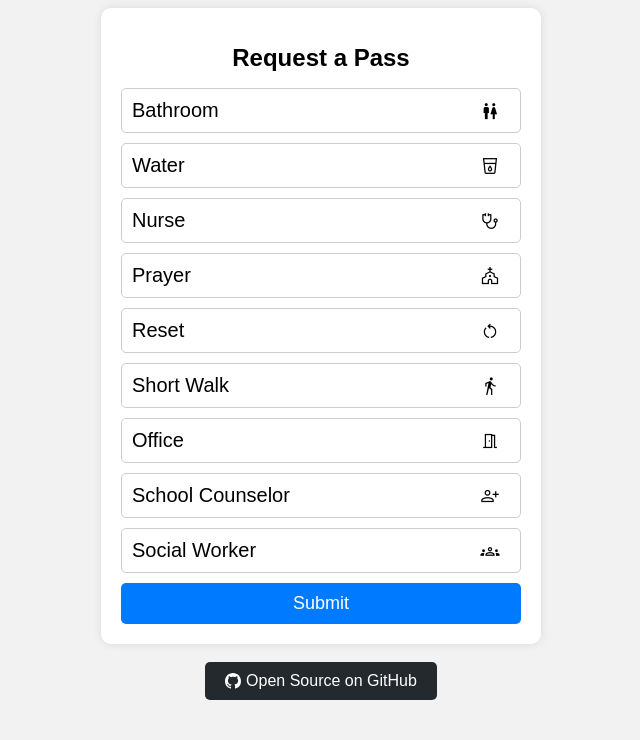
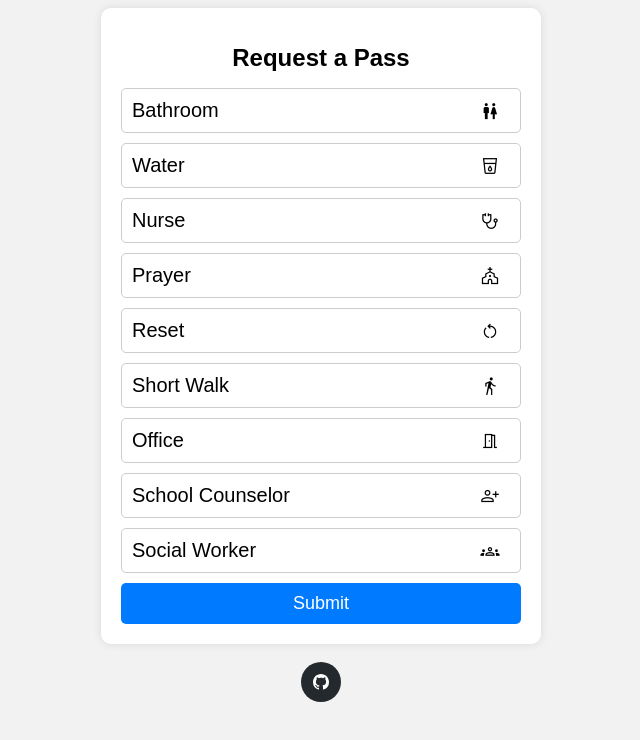
Before and after one commit to LinosTheDev/bluepass, a plain HTML site: page request/index.html in a window 1280 px wide. Shown: the whole page, without its empty margins (319-959 px from the left). Drawn offline with nearby package versions, Linux system fonts and the light colour scheme.

Commit message:
Update index.html

```diff
--- a/request/index.html
+++ b/request/index.html
@@ -81,21 +81,23 @@
 .github-button {
   display: inline-flex;
   align-items: center;
+  justify-content: center; /* Add this line to center the content horizontally and vertically */
   background-color: #24292e; /* GitHub's primary color */
   color: #ffffff;
   border: none;
-      padding: 10px 20px;
+  width: 40px; /* Set a fixed width and height to create a perfect circle */
+  height: 40px;
   font-size: 16px;
-      border-radius: 5px;
+  border-radius: 50%;
   text-decoration: none;
   font-family: Arial, sans-serif; /* Set the font to Arial */
 }
+
 
     /* Style for the GitHub logo */
     .github-logo {
       width: 16px; /* Adjust the width to fit the text height */
       height: 16px; /* Set the height to match the text height */
-      margin-right: 5px;
       fill: #ffffff;
     }
     </style>
@@ -148,7 +150,6 @@
         <svg class="github-logo" xmlns="http://www.w3.org/2000/svg" viewBox="0 0 16 16">
           <path d="M8 0c4.42 0 8 3.58 8 8a8.013 8.013 0 0 1-5.45 7.59c-.4.08-.55-.17-.55-.38 0-.27.01-1.13.01-2.2 0-.75-.25-1.23-.54-1.48 1.78-.2 3.65-.88 3.65-3.95 0-.88-.31-1.59-.82-2.15.08-.20.36-1.02-.08-2.12 0 0-.67-.22-2.2.82-.64-.18-1.32-.27-2-.27-.68 0-1.36.09-2 .27-1.53-1.03-2.20-.82-2.20-.82-.44 1.10-.16 1.92-.08 2.12-.51.56-.82 1.28-.82 2.15 0 3.06 1.86 3.75 3.64 3.95-.23.20-.44.55-.51 1.07-.46.21-1.61.55-2.33-.66-.15-.24-.6-.83-1.23-.82-.67.01-.27.38.01.53.34.19.73.90.82 1.13.16.45.68 1.31 2.69.94 0 .67.01 1.3.01 1.49 0 .21-.15.45-.55.38A7.995 7.995 0 0 1 0 8c0-4.42 3.58-8 8-8Z"></path>
         </svg>
-        Open Source on GitHub
       </a>
 </body>
 </html>
```
Lines whose indentation alone changed are shown as unchanged.
